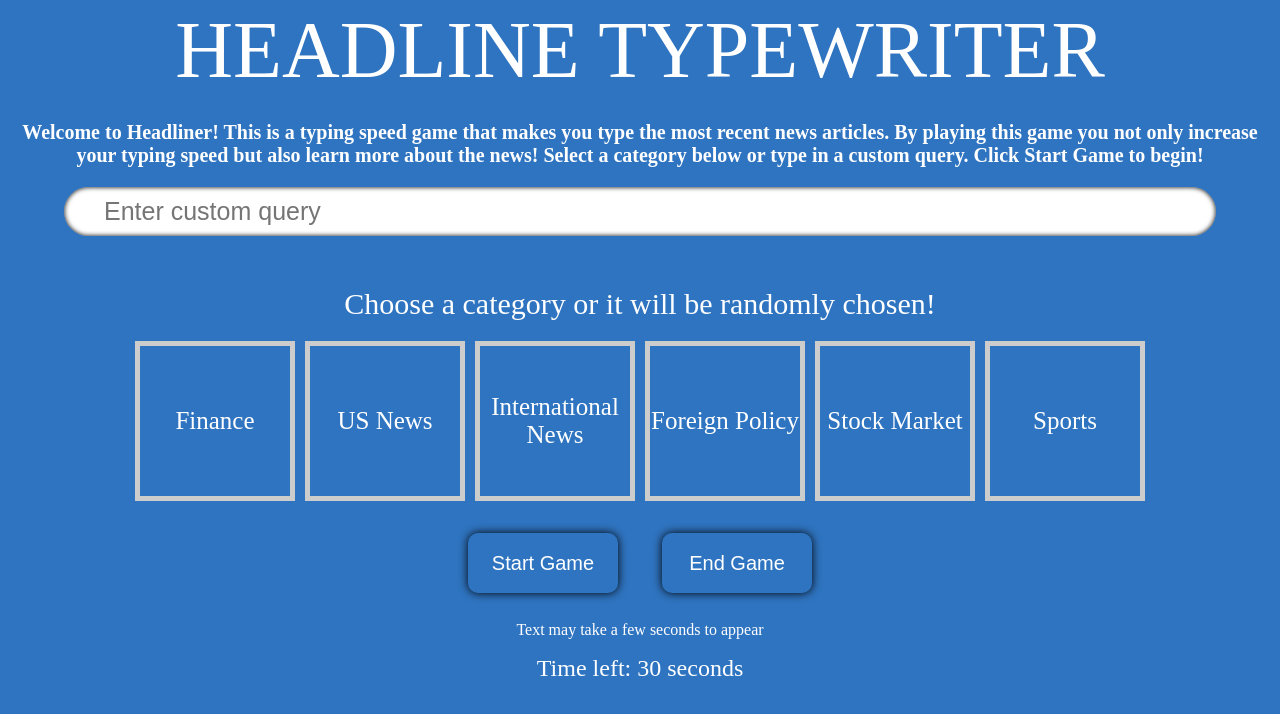
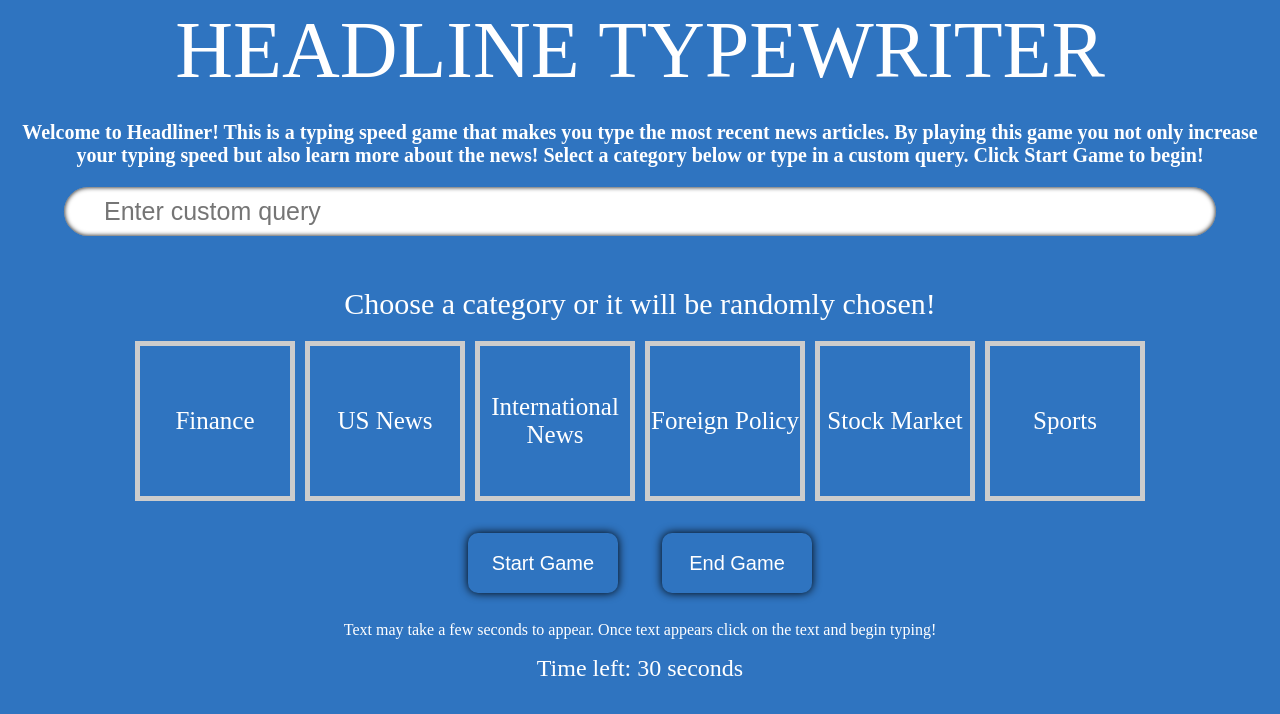
Before and after one commit to rishabbora/Headliner, a React (Create React App) app in the folder Frontend/: page / in a window 1280 px wide. Shown: the top 714 px of the page. Built offline with nearby package versions, Linux system fonts and the light colour scheme; a web font is replaced by a local one.

Commit message:
added typing note. final

```diff
--- a/Frontend/src/App.tsx
+++ b/Frontend/src/App.tsx
@@ -172,7 +172,7 @@ const App: React.FC = () => {
             End Game
           </button>
         </div>
-        <p className="note">Text may take a few seconds to appear</p>
+        <p className="note">Text may take a few seconds to appear. Once text appears click on the text and begin typing!</p>
         <div className="timer">Time left: {timer} seconds</div>
         <div className="typing-area-container">
           <div className="words-to-type">
```
